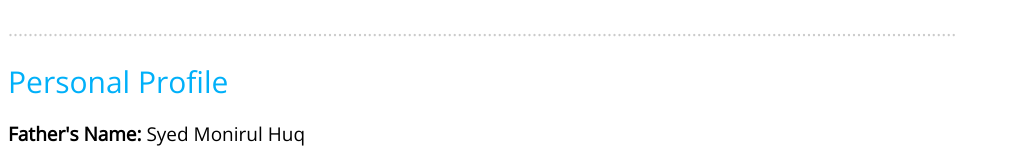
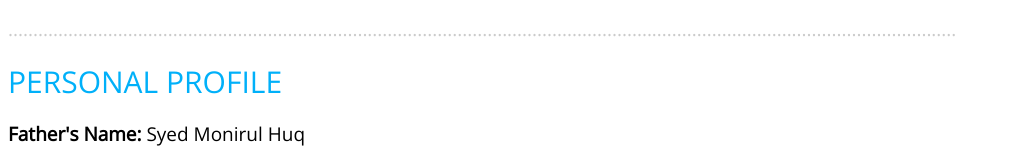
Before and after one commit to SyedHuq28/Assignment-01, a plain HTML site: page index.html in a window 1280 px wide. Shown: the part 2641-2793 px from the top of the page, without its empty margins (0-1010 px from the left). Drawn offline with nearby package versions, Linux system fonts and the light colour scheme.

Commit message:
Update index.html

```diff
--- a/index.html
+++ b/index.html
@@ -81,7 +81,7 @@
 
     <p style="color: #CBCBCB">
 ..............................................................................................................................................................................................
-	</p><p> <span style="font-size: 30px; font-style: bold; color:#00B0F9">Personal Profile</span></p>
+	</p><p> <span style="font-size: 30px; font-style: bold; color:#00B0F9">PERSONAL PROFILE</span></p>
 	<p><b>Father's Name:</b> Syed Monirul Huq</p>
 	<p><b>Mother's Name:</b> Rahela Chowdhury</p>
 	<p><b>Date of Birth:</b> 28.10.1999</p>
```
